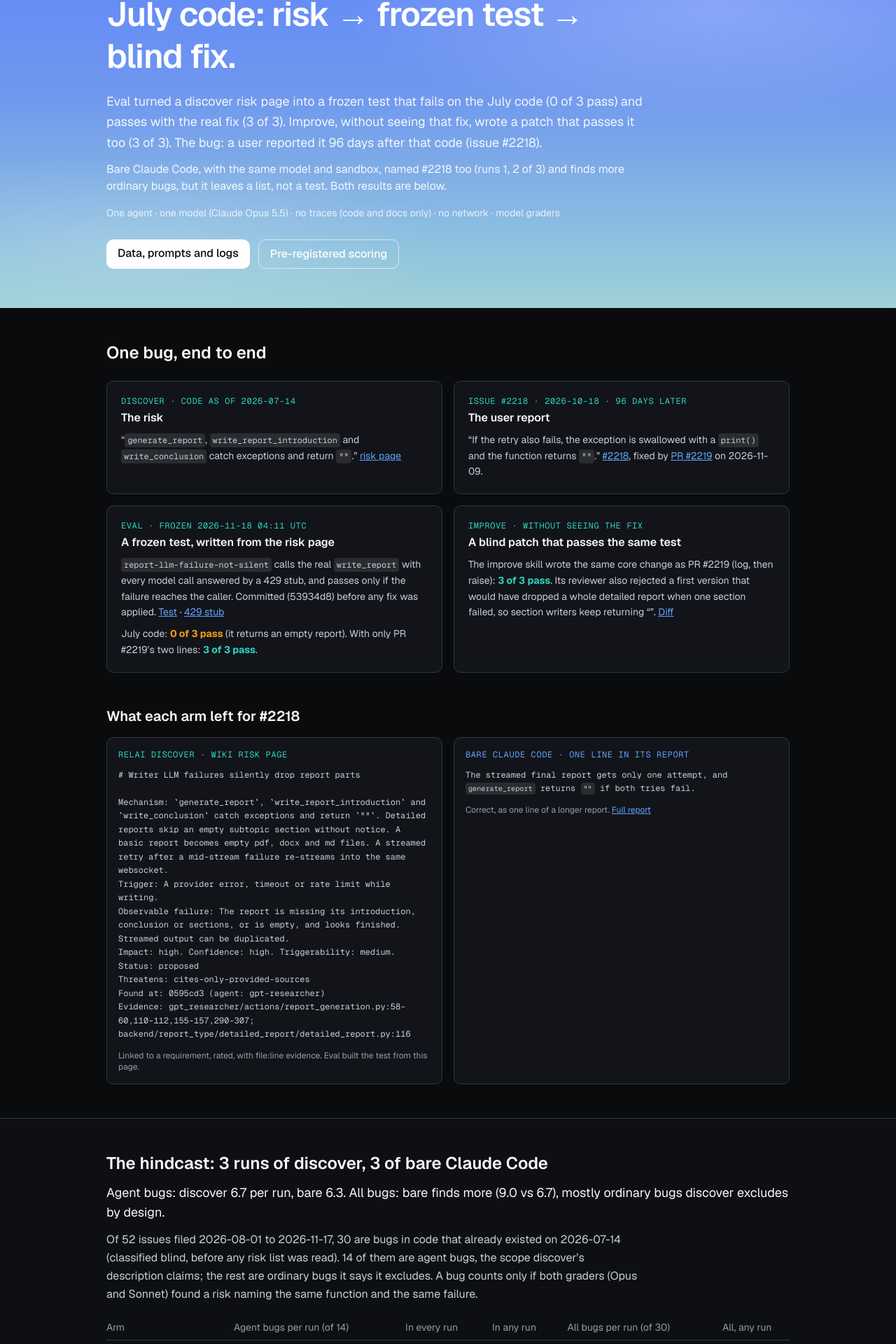
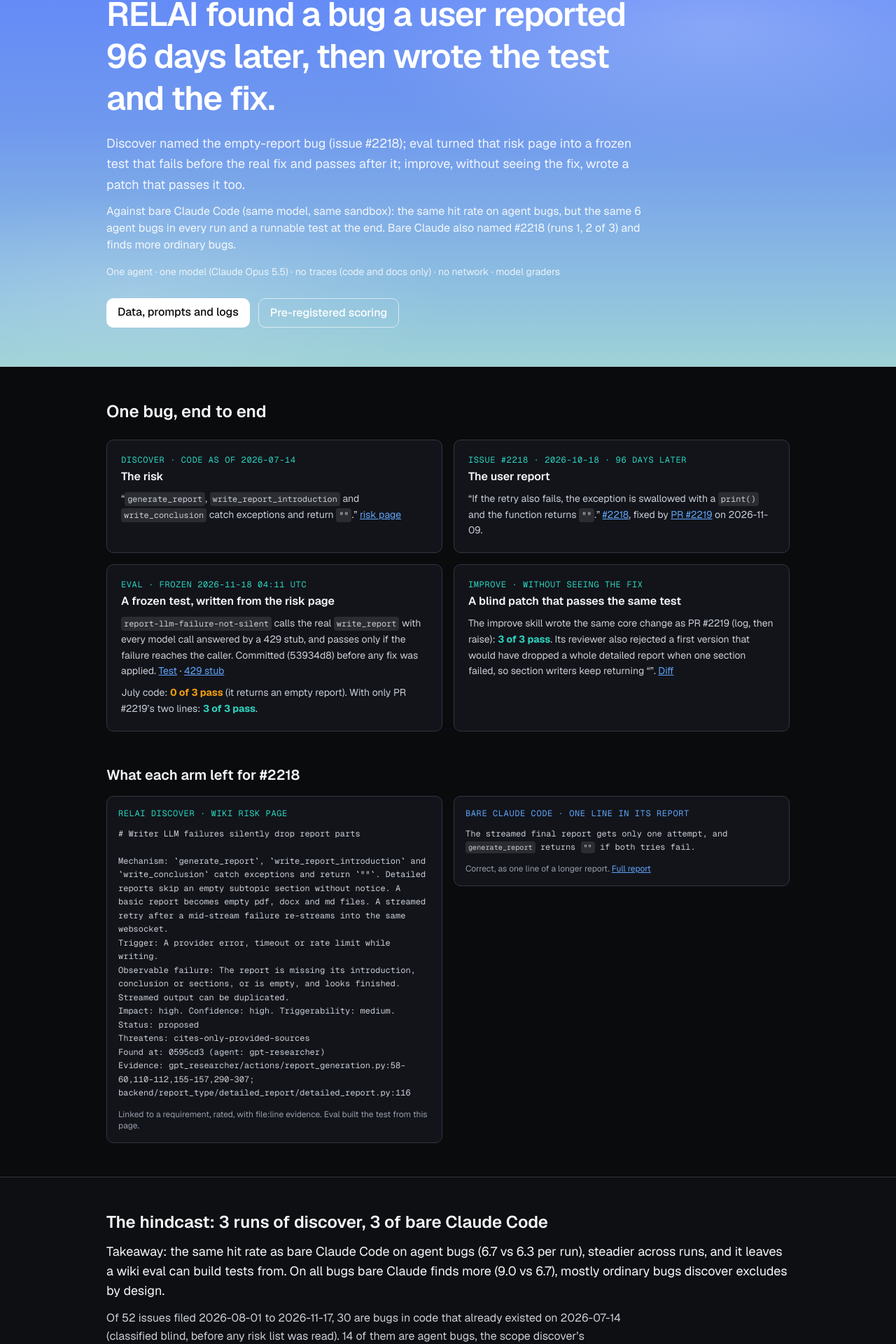
Before and after one commit to cherylaurelia/relai-demo, a Next.js app: page / in a window 1280 px wide. Shown: the part 170-2090 px from the top of the page at 70% size. Built offline with nearby package versions, Linux system fonts and the light colour scheme.

Commit message:
Plain headline, takeaway line, scope-split note, pasteable rerun

```diff
--- a/app/page.tsx
+++ b/app/page.tsx
@@ -138,17 +138,14 @@ export default function Page() {
         </nav>
         <div className="mx-auto max-w-5xl px-6 pb-14 pt-10">
           <h1 className="max-w-3xl text-4xl font-semibold leading-tight tracking-tight sm:text-5xl">
-            RELAI’s loop on gpt-researcher’s July code: risk → frozen test → blind fix.
+            Given gpt-researcher’s July code, RELAI found a bug a user reported {lead} days later, then wrote the test and the fix.
           </h1>
           <p className="mt-5 max-w-3xl text-lg leading-relaxed text-white/90">
-            Eval turned a discover risk page into a frozen test that fails on the July code ({passed(loop.trials.snapshot)} pass)
-            and passes with the real fix ({passed(loop.trials.withPr2219)}). Improve, without seeing that fix, wrote a patch that
-            passes it too ({passed(loop.trials.relaiImprove)}). The bug: a user reported it {lead} days after that code (issue
-            #{loop.issue}).
+            Discover named the empty-report bug (issue #{loop.issue}); eval turned that risk page into a frozen test that fails
+            before the real fix and passes after it; improve, without seeing the fix, wrote a patch that passes it too.
           </p>
           <p className="mt-3 max-w-3xl text-white/90">
-            Bare Claude Code, with the same model and sandbox, named #{loop.issue} too (runs {controlCaught2218} of 3) and finds
-            more ordinary bugs, but it leaves a list, not a test. Both results are below.
+            Against bare Claude Code (same model, same sandbox): the same hit rate on agent bugs, but the same {relaiScoped.inEveryRun.length} agent bugs in every run and a runnable test at the end. Bare Claude also named #{loop.issue} (runs {controlCaught2218} of 3) and finds more ordinary bugs.
           </p>
           <p className="mt-4 text-sm text-white/80">
             One agent · one model (Claude Opus 5.5) · no traces (code and docs only) · no network · model graders
@@ -195,7 +192,7 @@ export default function Page() {
 
       <section className="mx-auto max-w-5xl px-6 pb-12" aria-labelledby="artifact">
         <h2 id="artifact" className="text-xl font-semibold">What each arm left for #{loop.issue}</h2>
-        <div className="mt-4 grid gap-4 md:grid-cols-2">
+        <div className="mt-4 grid items-start gap-4 md:grid-cols-2">
           <figure className="rounded-[10px] border border-line bg-panel p-4">
             <figcaption className="font-mono text-xs uppercase tracking-wider text-teal">RELAI discover · wiki risk page</figcaption>
             <pre className="mt-3 whitespace-pre-wrap font-mono text-xs leading-relaxed text-soft">{loop.riskPageExcerpt}</pre>
@@ -217,13 +214,16 @@ export default function Page() {
         <div className="mx-auto max-w-5xl px-6 py-12">
           <h2 id="hindcast" className="text-2xl font-semibold">The hindcast: 3 runs of discover, 3 of bare Claude Code</h2>
           <p className="mt-3 text-lg">
-            Agent bugs: discover {relaiScoped.mean.toFixed(1)} per run, bare {controlScoped.mean.toFixed(1)}. All bugs: bare finds
-            more ({controlAll.mean.toFixed(1)} vs {relaiAll.mean.toFixed(1)}), mostly ordinary bugs discover excludes by design.
+            Takeaway: the same hit rate as bare Claude Code on agent bugs ({relaiScoped.mean.toFixed(1)} vs{" "}
+            {controlScoped.mean.toFixed(1)} per run), steadier across runs, and it leaves a wiki eval can build tests from. On all
+            bugs bare Claude finds more ({controlAll.mean.toFixed(1)} vs {relaiAll.mean.toFixed(1)}), mostly ordinary bugs discover
+            excludes by design.
           </p>
           <p className="mt-3 max-w-3xl leading-relaxed text-soft">
             Of {data.counts.issues} issues filed {data.window[0]} to {data.window[1]}, {data.counts.bugs} are bugs in code that
             already existed on {data.snapshot.date} (classified blind, before any risk list was read). {data.counts.agent_bugs} of
-            them are agent bugs, the scope discover’s description claims; the rest are ordinary bugs it says it excludes. A bug counts
+            them are agent bugs, the scope discover’s description claims; the rest are ordinary bugs it says it excludes. That split was
+            made after the arm results were known (two graders, no disagreements), so the all-bugs columns are shown too. A bug counts
             only if both graders (Opus and Sonnet) found a risk naming the same function and the same failure.
           </p>
           <div className="mt-6 overflow-x-auto">
@@ -302,8 +302,11 @@ export default function Page() {
           </li>
         </ul>
         <pre className="mt-6 overflow-x-auto rounded-[10px] border border-line bg-panel p-4 font-mono text-xs leading-relaxed text-soft">
-{`git clone ${REPO} && cd relai-demo/bench
-./run_arm.sh relai relai-p1   # needs the snapshot in ./relai-p1 (see README)
+{`git clone ${REPO} && git clone ${GPTR} src
+git clone ${RELAI_REPO} ~/agent-eval-loop && git -C ~/agent-eval-loop checkout 374f8ed
+mkdir -p ~/scratch-relai/bench/relai-p1 && git -C src archive 5d84d2f | tar -x -C ~/scratch-relai/bench/relai-p1
+cp -R relai-demo/bench/. ~/scratch-relai/bench/ && cd ~/scratch-relai/bench
+./run_arm.sh relai relai-p1
 python3 -I scoring/extract.py relai-p1 A1 && scoring/grade.sh A1 claude-opus-5-5`}
         </pre>
       </section>
```
Also changed, not shown: 1 other file (tests, documents, lock files or other folders).
